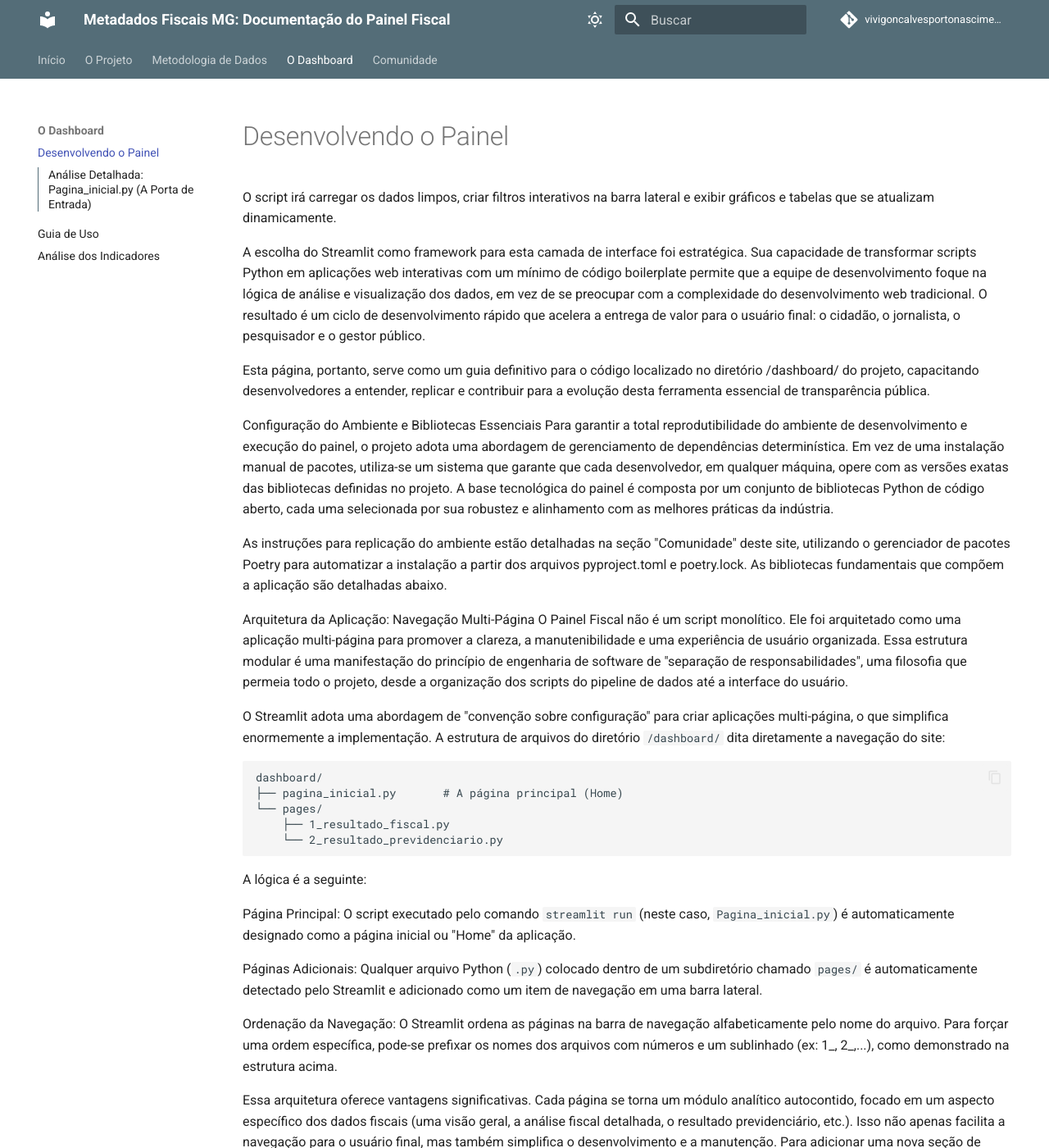
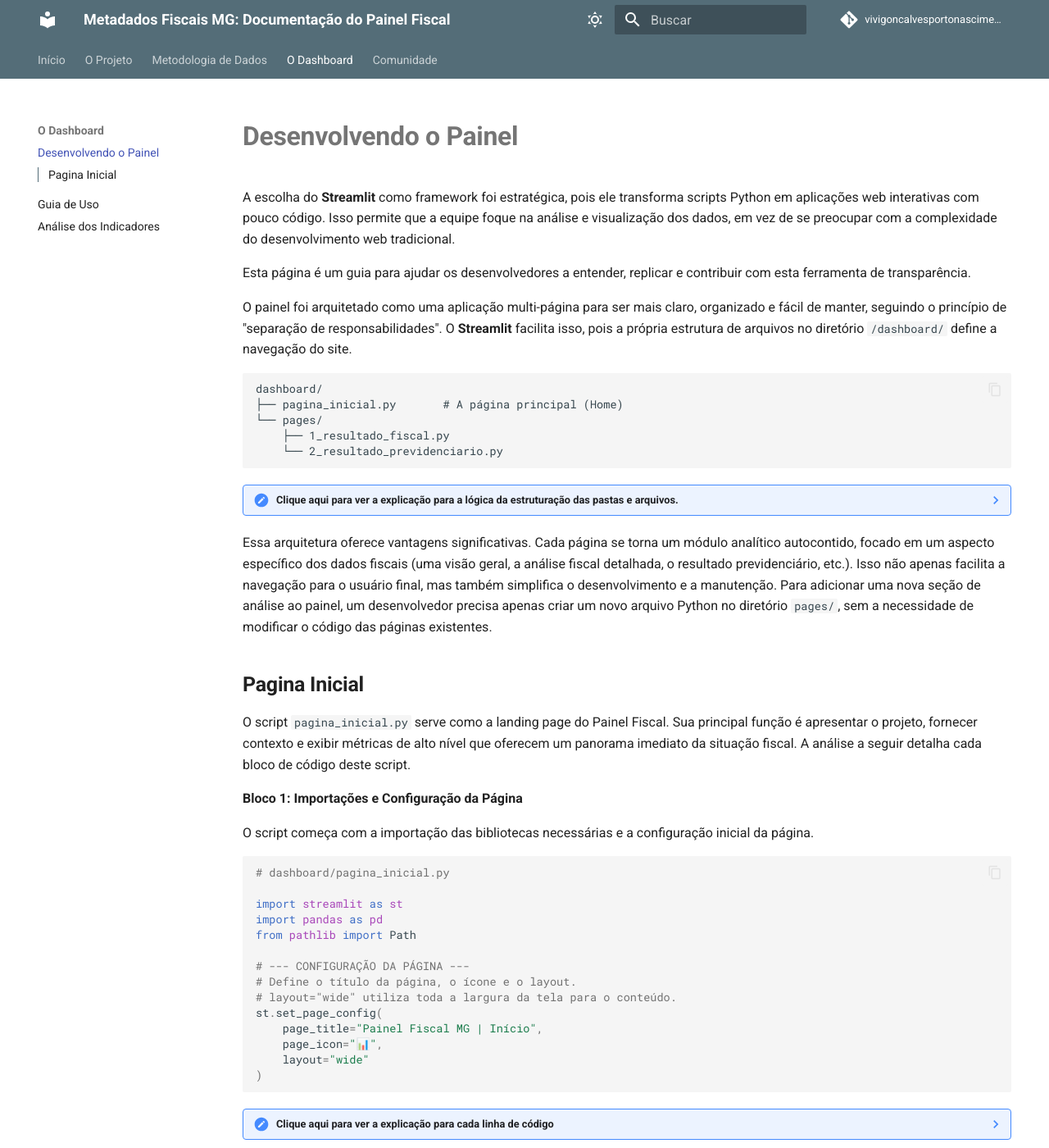
Before and after one commit to vivigoncalvesportonascimento/site-painel-situacao-fiscal, an MkDocs documentation site: the page built from docs/dashboard/desenvolvendo_o_painel.md, in a window 1280 px wide and 1400 px high. Shown: the whole window at 82% size. Built offline with MkDocs 1.6.1 and Material for MkDocs 9.7.7, drawn with Linux system fonts in a browser that asks for light colours; comment, search, counter and statistics services are not loaded; some of the changed lines change nothing that is shown; some of the changed text lies outside the part shown.

Commit message:
Altera a seção Desenvolvendo o Painel, simplificando a escrita e incluindo a explicação dos scriptsda pagina inicial

````diff
--- a/docs/dashboard/desenvolvendo_o_painel.md
+++ b/docs/dashboard/desenvolvendo_o_painel.md
@@ -1,21 +1,10 @@
-# Desenvolvendo o Painel
+# **Desenvolvendo o Painel**
 
-O script irá carregar os dados limpos, criar filtros interativos na barra lateral e exibir gráficos e
-tabelas que se atualizam dinamicamente.
+A escolha do **Streamlit** como framework foi estratégica, pois ele transforma scripts Python em aplicações web interativas com pouco código. Isso permite que a equipe foque na análise e visualização dos dados, em vez de se preocupar com a complexidade do desenvolvimento web tradicional.
 
-A escolha do Streamlit como framework para esta camada de interface foi estratégica. Sua capacidade de transformar scripts Python em aplicações web interativas com um mínimo de código boilerplate permite que a equipe de desenvolvimento foque na lógica de análise e visualização dos dados, em vez de se preocupar com a complexidade do desenvolvimento web tradicional. O resultado é um ciclo de desenvolvimento rápido que acelera a entrega de valor para o usuário final: o cidadão, o jornalista, o pesquisador e o gestor público.
+Esta página é um guia para ajudar os desenvolvedores a entender, replicar e contribuir com esta ferramenta de transparência.
 
-Esta página, portanto, serve como um guia definitivo para o código localizado no diretório /dashboard/ do projeto, capacitando desenvolvedores a entender, replicar e contribuir para a evolução desta ferramenta essencial de transparência pública.
-
-Configuração do Ambiente e Bibliotecas Essenciais
-Para garantir a total reprodutibilidade do ambiente de desenvolvimento e execução do painel, o projeto adota uma abordagem de gerenciamento de dependências determinística. Em vez de uma instalação manual de pacotes, utiliza-se um sistema que garante que cada desenvolvedor, em qualquer máquina, opere com as versões exatas das bibliotecas definidas no projeto. A base tecnológica do painel é composta por um conjunto de bibliotecas Python de código aberto, cada uma selecionada por sua robustez e alinhamento com as melhores práticas da indústria.
-
-As instruções para replicação do ambiente estão detalhadas na seção "Comunidade" deste site, utilizando o gerenciador de pacotes Poetry para automatizar a instalação a partir dos arquivos pyproject.toml e poetry.lock. As bibliotecas fundamentais que compõem a aplicação são detalhadas abaixo.
-
-Arquitetura da Aplicação: Navegação Multi-Página
-O Painel Fiscal não é um script monolítico. Ele foi arquitetado como uma aplicação multi-página para promover a clareza, a manutenibilidade e uma experiência de usuário organizada. Essa estrutura modular é uma manifestação do princípio de engenharia de software de "separação de responsabilidades", uma filosofia que permeia todo o projeto, desde a organização dos scripts do pipeline de dados até a interface do usuário.
-
-O Streamlit adota uma abordagem de "convenção sobre configuração" para criar aplicações multi-página, o que simplifica enormemente a implementação. A estrutura de arquivos do diretório `/dashboard/` dita diretamente a navegação do site:
+O painel foi arquitetado como uma aplicação multi-página para ser mais claro, organizado e fácil de manter, seguindo o princípio de "separação de responsabilidades". O **Streamlit** facilita isso, pois a própria estrutura de arquivos no diretório `/dashboard/` define a navegação do site.
 
 ```
 dashboard/
@@ -25,21 +14,20 @@
     └── 2_resultado_previdenciario.py
 ```
 
-A lógica é a seguinte:
 
-Página Principal: O script executado pelo comando `streamlit run` (neste caso, `Pagina_inicial.py`) é automaticamente designado como a página inicial ou "Home" da aplicação.
-
-Páginas Adicionais: Qualquer arquivo Python (`.py`) colocado dentro de um subdiretório chamado `pages/` é automaticamente detectado pelo Streamlit e adicionado como um item de navegação em uma barra lateral.
-
-Ordenação da Navegação: O Streamlit ordena as páginas na barra de navegação alfabeticamente pelo nome do arquivo. Para forçar uma ordem específica, pode-se prefixar os nomes dos arquivos com números e um sublinhado (ex: 1_, 2_,...), como demonstrado na estrutura acima.
+??? note "Clique aqui para ver a explicação para a lógica da estruturação das pastas e arquivos."
+    -  **Página Principal**: O script executado pelo comando `streamlit run` (neste caso, `Pagina_inicial.py`) é automaticamente designado como a página inicial ou "Home" da aplicação.
+    -  **Páginas Adicionais**: Qualquer arquivo Python (`.py`) colocado dentro de um subdiretório chamado `pages/` é automaticamente detectado pelo Streamlit e adicionado como um item de navegação em uma barra lateral.
+    -  **Ordenação da Navegação**: O Streamlit ordena as páginas na barra de navegação alfabeticamente pelo nome do arquivo. Para forçar uma ordem específica, pode-se prefixar os nomes dos arquivos com números e um sublinhado (ex: 1_, 2_,...), como demonstrado na estrutura acima.
 
 Essa arquitetura oferece vantagens significativas. Cada página se torna um módulo analítico autocontido, focado em um aspecto específico dos dados fiscais (uma visão geral, a análise fiscal detalhada, o resultado previdenciário, etc.). Isso não apenas facilita a navegação para o usuário final, mas também simplifica o desenvolvimento e a manutenção. Para adicionar uma nova seção de análise ao painel, um desenvolvedor precisa apenas criar um novo arquivo Python no diretório `pages/`, sem a necessidade de modificar o código das páginas existentes.
 
-## Análise Detalhada: Pagina_inicial.py (A Porta de Entrada)
+## **Pagina Inicial**
 
 O script `pagina_inicial.py` serve como a landing page do Painel Fiscal. Sua principal função é apresentar o projeto, fornecer contexto e exibir métricas de alto nível que oferecem um panorama imediato da situação fiscal. A análise a seguir detalha cada bloco de código deste script.
 
-Bloco 1: Importações e Configuração da Página
+**Bloco 1: Importações e Configuração da Página**
+
 O script começa com a importação das bibliotecas necessárias e a configuração inicial da página.
 
 ```python
@@ -67,3 +55,106 @@
     -  `page_title`: Define o título que aparece na aba do navegador.
     -  `page_icon`: Define o favicon que aparece na aba do navegador. Pode ser um emoji ou a URL de uma imagem.
     -  `layout="wide"`: Configura a página para usar a largura total do navegador, o que é ideal para dashboards com múltiplos gráficos e tabelas.
+
+**Bloco 2: Carregamento e Cache de Dados**
+
+Para garantir a performance da aplicação, o carregamento de dados é encapsulado em uma função e otimizado com um decorador de cache do Streamlit.
+
+```python
+# --- FUNÇÕES DE APOIO ---
+
+@st.cache_data
+def carregar_dados():
+    """
+    Carrega os dados fiscais processados a partir de um arquivo CSV.
+    Utiliza o cache do Streamlit para evitar recarregamentos desnecessários.
+    """
+    caminho_dados = Path(__file__).parent.parent / "data" / "dados_fiscais_processados.csv"
+    df = pd.read_csv(caminho_dados)
+    # Converte colunas de data para o tipo datetime para manipulação correta
+    for col in df.columns:
+        if 'data' in col:
+            df[col] = pd.to_datetime(df[col])
+    return df
+
+# Carrega os dados na inicialização do script
+df = carregar_dados()
+
+```
+
+??? note "Clique aqui para ver a explicação para cada linha de código"
+    -  `@st.cache_data`: Este decorador é um dos recursos mais poderosos do Streamlit para otimização de performance. Quando a função carregar_dados é chamada pela primeira vez, ela executa normalmente (lendo o CSV do disco) e o resultado (o DataFrame) é armazenado na memória cache. Em todas as chamadas subsequentes (por exemplo, quando um usuário interage com um widget em outra página), o Streamlit verifica se o código da função ou seus parâmetros de entrada mudaram. Se não mudaram, ele retorna instantaneamente o resultado do cache, em vez de ler o arquivo do disco novamente. Isso torna a navegação entre páginas e as interações subsequentes extremamente rápidas.
+    -  `caminho_dados` = Path(...): O uso de pathlib e __file__ cria um caminho relativo robusto para o arquivo de dados. Path(__file__).parent.parent navega dois níveis acima do diretório do script atual (de dashboard/ para a raiz do projeto), garantindo que o caminho para data/dados_fiscais_processados.csv funcione independentemente de onde o script for executado.
+    -  `pd.to_datetime(...)`: Uma etapa crucial de pré-processamento para garantir que as colunas de data sejam tratadas como objetos de data/hora, permitindo filtros e agregações baseados em tempo.
+
+**Bloco 3: Renderização do Conteúdo da Página**
+
+Esta seção utiliza as funções do Streamlit para renderizar o título, textos descritivos e outros elementos visuais que compõem o corpo da página inicial.
+
+```python
+# --- LAYOUT DA PÁGINA INICIAL ---
+
+st.title("Painel de Transparência Fiscal de Minas Gerais")
+st.markdown("---") # Cria uma linha divisória horizontal
+
+st.markdown(
+    """
+    Bem-vindo(a) ao portal de documentação e análise do Painel de Transparência Fiscal de Minas Gerais.
+    Este projeto visa transformar dados fiscais complexos em um dashboard interativo e compreensível,
+    permitindo que qualquer cidadão explore e entenda como os recursos públicos são gerenciados.
+
+    **Navegue pelas seções na barra lateral para explorar as análises detalhadas.**
+    """
+)
+st.markdown("---")
+
+```
+
+??? note "Clique aqui para ver a explicação para cada linha de código"
+    -  `st.title(...)`: Exibe o texto como o título principal da página.
+    -  `st.markdown(...)`: Renderiza texto usando a sintaxe Markdown. Isso permite formatação rica como negrito (**texto**), itálico, listas e, como visto aqui, a criação de uma linha divisória horizontal (---)
+
+**Bloco 4: Exibição de Métricas Chave (KPIs)**
+
+
+Esta seção utiliza as funções do Streamlit para renderizar o título, textos descritivos e outros elementos visuais que compõem o corpo da página inicial.
+
+```python
+# --- EXIBIÇÃO DE KPIs ---
+
+st.header("Visão Geral dos Dados")
+
+# Calcula as métricas a partir do DataFrame completo
+valor_total_empenhado = df['valor_empenhado'].sum()
+num_orgaos = df['orgao_responsavel'].nunique()
+data_inicio = df['data_emissao'].min().strftime('%d/%m/%Y')
+data_fim = df['data_emissao'].max().strftime('%d/%m/%Y')
+
+# Cria um layout de colunas para organizar os KPIs
+col1, col2, col3 = st.columns(3)
+
+with col1:
+    st.metric(
+        label="Valor Total Empenhado",
+        value=f"R$ {valor_total_empenhado:,.2f}"
+    )
+
+with col2:
+    st.metric(
+        label="Órgãos Analisados",
+        value=num_orgaos
+    )
+
+with col3:
+    st.metric(
+        label="Período de Análise",
+        value=f"{data_inicio} a {data_fim}"
+    )
+
+```
+
+??? note "Clique aqui para ver a explicação para cada linha de código"
+    -  `st.header(...)`: Renderiza um cabeçalho de seção.
+    -  **Cálculo das Métricas**: A lógica do Pandas é usada para agregar os dados do DataFrame e calcular os valores dos KPIs. `df['valor_empenhado'].sum()` soma todos os valores na coluna, e `df['orgao_responsavel'].nunique()` conta o número de órgãos únicos.
+    -  `st.columns(3)`: Cria um layout de grade com três colunas de largura igual. O código subsequente dentro dos blocos `with col1:, with col2:`, etc., será renderizado dentro da coluna correspondente. Esta é a maneira padrão do Streamlit de criar layouts de dashboard mais complexos.
+    -  `st.metric(...)`: Um componente de UI especializado para exibir KPIs. Ele renderiza um `label` (título da métrica) e um value (o valor da métrica) em um formato visualmente destacado. A formatação do valor (ex: `f"R$ {valor_total_empenhado:,.2f}"`) é feita usando f-strings do Python para garantir a exibição correta de moeda e separadores de milhar.
````
